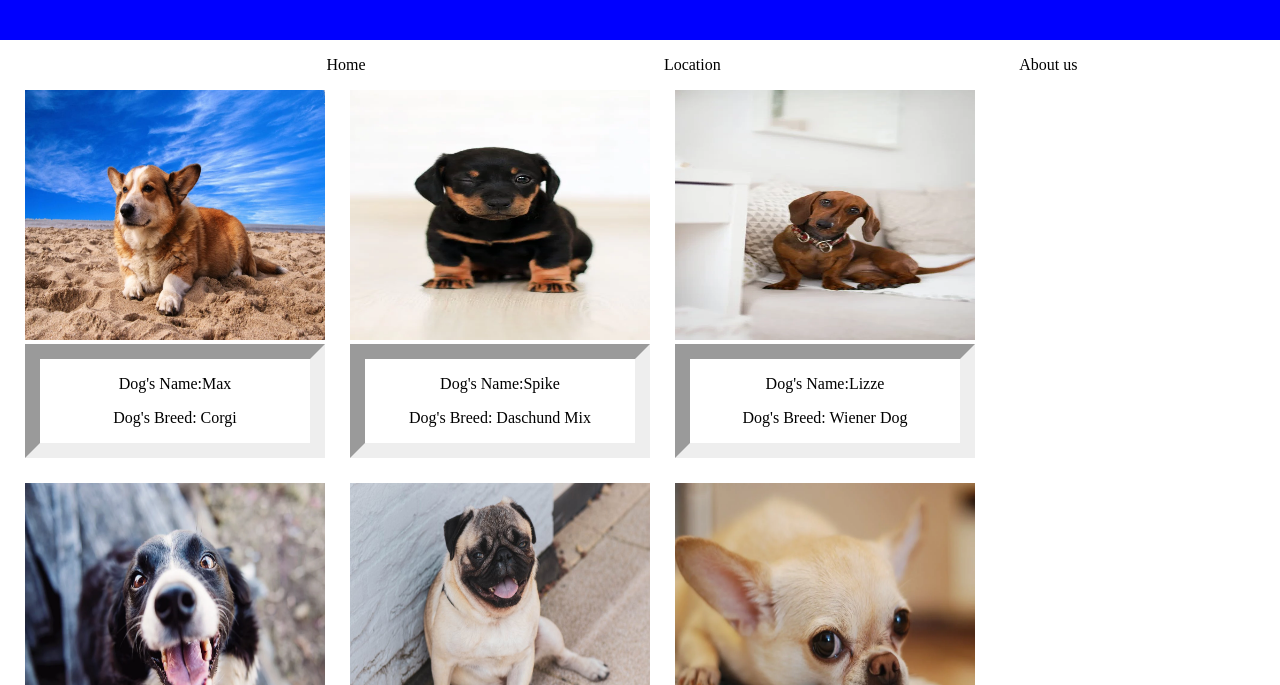
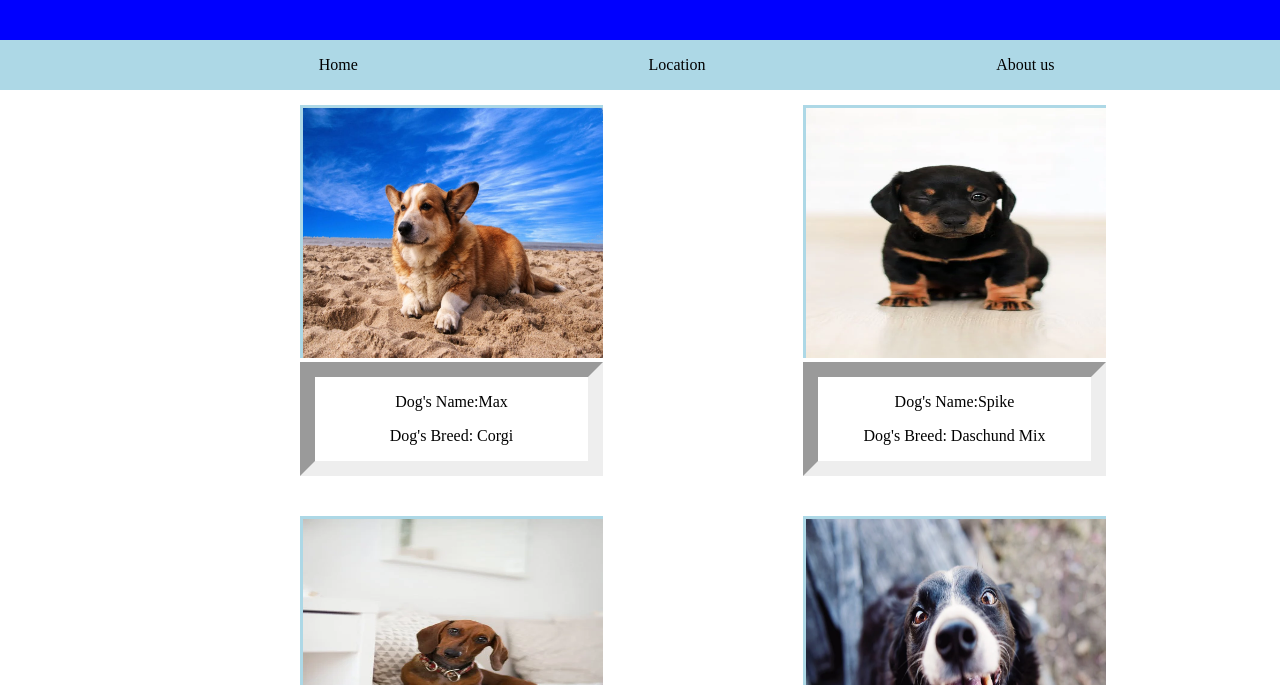
Before and after one commit to stevendombrowski/Phase-1-Project-V2, a plain HTML site: page index.html in a window 1280 px wide. Shown: the part 115-800 px from the top of the page. Drawn offline with Linux system fonts and the light colour scheme.

Commit message:
Updated CSS for Tabs and Images

```diff
--- a/index.css
+++ b/index.css
@@ -7,14 +7,16 @@
     width: 100%;
     padding-top: 5px;
 }
+.tabs{
+    border:lightblue;
+    background-color: lightblue;
+
+}
 
 .button{
 
     display: inline-block;
-    padding-left: 23%;
-
-
-
+    padding-left: 22.4%;
 }
 
 
@@ -30,20 +32,31 @@ color: black;
 .dogImg{
     width: 300px;
     height: 250px;
-
+    border-top:solid; border-color: lightblue;
+    border-left:solid; border-color: lightblue;
 }
 .dogs{
     float: left;
-    padding-left:25px;
+    padding-left:200px;
     padding-bottom: 25px;
+    padding-top: 15px;
+    transform:translate(100px)
+
 }
+#likeButton{
+    cursor:pointer;
 
+
+}
 .border{
     border: 15px;
     border-style: inset;
     text-align: center;
     background-color: white;
 }
+
+
+
 
 .dark {
     background-color: #262626;
--- a/index.html
+++ b/index.html
@@ -20,7 +20,8 @@
 
 </header>
 <body>
-    <div class="container"></div>
+    <div class="dogsData"></div>
+
 
 </body>
 
--- a/index.js
+++ b/index.js
@@ -82,12 +82,16 @@ http.onload = function(){
                <div class="border">
                 <p class ="title">Dog's Name:${dog.dogName}</p>
                 <p class="description">Dog's Breed: ${dog.dogBreed}</p>
+
                </div>
             </div>`;
         }
-        document.querySelector(".container").innerHTML = output;
+        document.querySelector(".dogsData").innerHTML = output;
     }
-}
+};
+
+
+
 
 
 function dark(){
@@ -101,4 +105,4 @@ function dark(){
   toggle.onclick = function(){
     toggle.classList.toggle('active')
     body.classList.toggle('active')
-  }
+  };
```
